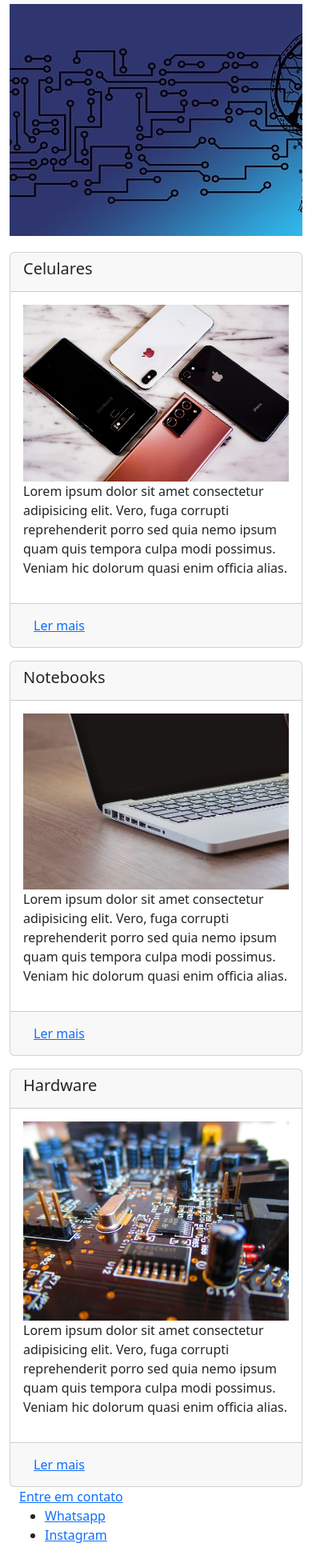
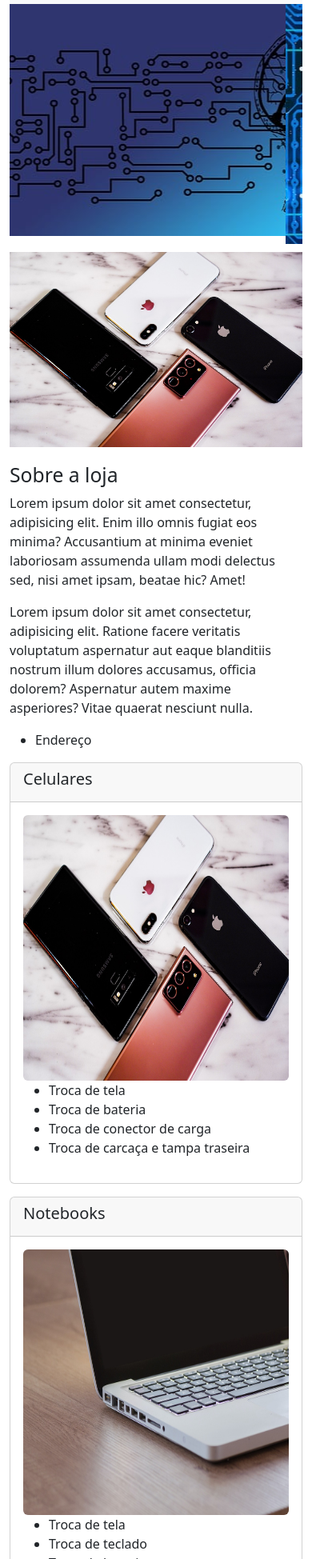
Before and after one commit to rithielly-becker/Bootstrap, a plain HTML site: page index.html in a window 390 px wide. Shown: the part 51-2000 px from the top of the page at 80% size. Drawn offline with nearby package versions, Linux system fonts and the light colour scheme.

Commit message:
Adicionando responsividade e melhorando o layout

```diff
--- a/index.html
+++ b/index.html
@@ -6,8 +6,11 @@
     <meta name="viewport" content="width=device-width, initial-scale=1.0">
     <title>Document</title>
     <link rel="stylesheet" href="lib/bootstrap.min.css">
+    <link rel="stylesheet" href="https://cdn.jsdelivr.net/npm/bootstrap-icons@1.11.3/font/bootstrap-icons.min.css">
     <link rel="stylesheet" href="main.css">
 </head>
+
+<body>
 
     <header>
 
@@ -22,13 +25,13 @@
                     <div class="collapse navbar-collapse justify-content-end" id="navbarNav">
                         <ul class="navbar-nav">
                             <li class="nav-item">
-                            <a class="nav-link" href="#">Sobre</a>
+                                <a class="nav-link" href="#sobre">Sobre</a>
                             </li>
                             <li class="nav-item">
-                            <a class="nav-link" href="#">Nossos Serviços</a>
+                                <a class="nav-link" href="#servico">Nossos Serviços</a>
                             </li>
                             <li class="nav-item">
-                            <a class="nav-link" href="#contato">Contatos</a>
+                                <a class="nav-link" href="#orcamento">Orçamento</a>
                             </li>
                         </ul>
                     </div>
@@ -38,9 +41,8 @@
 
     </header>
 
-<body>
 
-    <div class="container carousel slide" data-ride="carousel">
+    <div class="container carousel slide" data-bs-ride="carousel">
         <div class="carousel-inner">
             <div class="carousel-item active">
                 <img src="imagens/ai-7114793_1280.jpg" alt="">
@@ -54,9 +56,37 @@
             <div class="carousel-item">
                 <img src="imagens/woman-3597101_1280.jpg" alt="">
             </div>
+            <div class="carousel-item">
+                <img src="imagens/cellphones-5507342_1280.jpg" alt="">
+            </div>
         </div>
     </div>
 
+    <section id="sobre">
+        <div class="container">
+            <div class="row row-cols-1 row-cols-md-2 row-cols-lg-2">
+                <div class="col">
+                    <img src="imagens/cellphones-5507342_1280.jpg" alt="">
+                </div>
+                <div class="col">
+                    <h2>Sobre a loja</h2>
+                    <p>Lorem ipsum dolor sit amet consectetur, adipisicing elit. Enim illo omnis fugiat eos minima?
+                        Accusantium at minima eveniet laboriosam assumenda ullam modi delectus sed, nisi amet ipsam,
+                        beatae hic? Amet!</p>
+
+                    <p>Lorem ipsum dolor sit amet consectetur, adipisicing elit. Ratione facere veritatis voluptatum
+                        aspernatur aut eaque blanditiis nostrum illum dolores accusamus, officia dolorem? Aspernatur
+                        autem maxime asperiores? Vitae quaerat nesciunt nulla.</p>
+                    <ul>
+                        <li>Endereço</li>
+                    </ul>
+
+                </div>
+            </div>
+        </div>
+    </section>
+
+    <section id="servico">
         <div class="container">
             <div class="row row-cols-1 row-cols-md-2 row-cols-lg-3 g-3">
                 <!-- row-cols-1 - restringe os cards em uma coluna em telas pequenas row-cols-md-2 -restringe os cards em duas colunas em telas medias row-cols-lg-3 -restringe para tres colunas em telas grandes -->
@@ -66,17 +96,15 @@
                             <h5>Celulares</h5>
                         </div>
                         <div class="card-body">
-                        <img src="imagens/cellphones-5507342_1280.jpg" alt="">
-                        <p>Lorem ipsum dolor sit amet consectetur adipisicing elit. Vero, fuga corrupti reprehenderit
-                            porro sed
-                            quia nemo ipsum quam quis tempora culpa modi possimus. Veniam hic dolorum quasi enim officia
-                            alias.
-                        </p>
+                            <div class="ratio ratio-1x1">
+                                <img src="imagens/cellphones-5507342_1280.jpg" class="rounded" alt="">
                             </div>
-                    <div class="card-footer">
-                        <!-- <button><a href="#">Ler mais</a></button> -->
-                        <button class="btn btn-link"><a href="#">Ler mais</a></button>
-
+                            <ul>
+                                <li>Troca de tela</li>
+                                <li>Troca de bateria</li>
+                                <li>Troca de conector de carga</li>
+                                <li>Troca de carcaça e tampa traseira</li>
+                            </ul>
                         </div>
                     </div>
                 </div>
@@ -86,15 +114,15 @@
                             <h5>Notebooks</h5>
                         </div>
                         <div class="card-body">
-                        <img src="imagens/laptop-6856557_1280.jpg" alt="">
-                        <p>Lorem ipsum dolor sit amet consectetur adipisicing elit. Vero, fuga corrupti reprehenderit
-                            porro sed
-                            quia nemo ipsum quam quis tempora culpa modi possimus. Veniam hic dolorum quasi enim officia
-                            alias.
-                        </p>
+                            <div class="ratio ratio-1x1">
+                                <img src="imagens/laptop-6856557_1280.jpg" class="rounded" alt="">
                             </div>
-                    <div class="card-footer">
-                        <button class="btn btn-link"><a href="#">Ler mais</a></button>
+                            <ul>
+                                <li>Troca de tela</li>
+                                <li>Troca de teclado</li>
+                                <li>Troca de bateria</li>
+                                <li>Troca de conector de carga</li>
+                            </ul>
                         </div>
                     </div>
                 </div>
@@ -104,38 +132,59 @@
                             <h5>Hardware</h5>
                         </div>
                         <div class="card-body">
-                        <img src="imagens/circuit-board-973311_1280.jpg" alt="">
-                        <p>Lorem ipsum dolor sit amet consectetur adipisicing elit. Vero, fuga corrupti reprehenderit
-                            porro sed
-                            quia nemo ipsum quam quis tempora culpa modi possimus. Veniam hic dolorum quasi enim officia
-                            alias.
-                        </p>
+                            <div class="ratio ratio-1x1">
+                                <img src="imagens/circuit-board-973311_1280.jpg" class="rounded" alt="">
                             </div>
-                    <div class="card-footer">
-                        <button class="btn btn-link"><a href="#">Ler mais</a></button>
+                            <ul>
+                                <li>Formatação de notebooks e Desktops</li>
+                                <li>venda de SSD, HDD, NVMe, M.2</li>
+                                <li>venda de memoria ram</li>
+                                <li>Backup de arquivos </li>
+                            </ul>
                         </div>
                     </div>
                 </div>
             </div>
         </div>
+    </section>
 
-    <script src="https://code.jquery.com/jquery-3.5.1.slim.min.js"></script>
-    <script src="https://cdn.jsdelivr.net/npm/@popperjs/core@2.9.2/dist/umd/popper.min.js"></script>
-    <script src="https://maxcdn.bootstrapcdn.com/bootstrap/4.5.2/js/bootstrap.min.js"></script>
-</body>
+    <!-- <section id="orcamento">
+        <div class="container">
+            <div class="row">
+                <div class="col-6">
+                    <h2>Orçamentos</h2>
+                    <p>Para fazer seu orçamento entre em contato pelo nosso Instagram</p>
+                    <a href="https://www.instagram.com/codelab03/"><i class="bi bi-instagram"></i> Instagran</a>
+                    <p>Ou por nosso Facebook</p>
+                    <a href="https://www.instagram.com/codelab03/"><i class="bi bi-facebook"></i> Facebook</a>
+                </div>
+            </div>
+    </section> -->
 
-<footer id="contato">
+    <footer>
         <div class="container">
-        <div class="container-fluid">
-            <a href="#" class="nav-brand">Entre em contato</a>
-            <nav>
-                <ul>
-                    <li> <a href="#">Whatsapp</a></li>
-                    <li> <a href="#">Instagram</a></li>
-                </ul>
-            </nav>
+            <div class="row row-cols-1 row-cols-md-2 row-cols-lg-2">
+                <div class="col">
+                    <!-- <h2>Contatos</h2>
+                    <a href="https://www.instagram.com/codelab03/"><i class="bi bi-instagram"></i> Instagran</a>
+                    <a href="https://www.instagram.com/codelab03/"><i class="bi bi-facebook"></i> Facebook</a> -->
+                    <h2 id="orcamento">Orçamentos</h2>
+                    <p>Para fazer seu orçamento entre em contato pelo nosso Instagram</p>
+                    <a href="https://www.instagram.com/codelab03/"><i class="bi bi-instagram"></i> Instagran</a> ou
+                    facebook <a href="https://www.instagram.com/codelab03/"><i class="bi bi-facebook"></i> Facebook</a>
+                </div>
+                <div class="col">
+                    <h2>Nos acompanhe nas redes socias</h2>
+                    <a href="https://www.instagram.com/codelab03/"><i class="bi bi-youtube"></i> Youtube</a>
+                </div>
             </div>
         </div>
     </footer>
 
+    <script src="lib/bootstrap.bundle.min.js"></script>
+    <script src="https://cdnjs.cloudflare.com/ajax/libs/jquery/3.6.0/jquery.min.js"></script>
+    <script src="https://cdn.jsdelivr.net/npm/@popperjs/core@2.11.6/dist/umd/popper.min.js"></script>
+    <script src="https://stackpath.bootstrapcdn.com/bootstrap/5.0.2/js/bootstrap.min.js"></script>
+</body>
+
 </html>
--- a/main.css
+++ b/main.css
@@ -1,20 +1,28 @@
+/* carousel */
+.carousel-inner{
+    max-height: 300px;
+    margin-bottom: 10px;
+}
 
+/* cards */
 .card img{
     overflow: hidden;
     max-width: 100%;
 }
 
-.carousel-inner{
-    max-height: 300px;
-    margin-bottom: 10px;
+/* section */
+section img{
+    overflow: hidden;
+    max-width: 100%;
+    margin-bottom: 20px;
 }
 
-/* @media screen and (min-width 560px) {
-    align-items: columns: 2;
-} */
+.section{
+    margin-top: 20px;
+    margin-bottom: 20px;
+}
 
-@media screen and (min-width: 560px) {
-    .card {
-        column-count: 2;
-    }
+/* footer */
+footer{
+    margin-top: 20px;
 }
```
Lines whose indentation alone changed are shown as unchanged.
